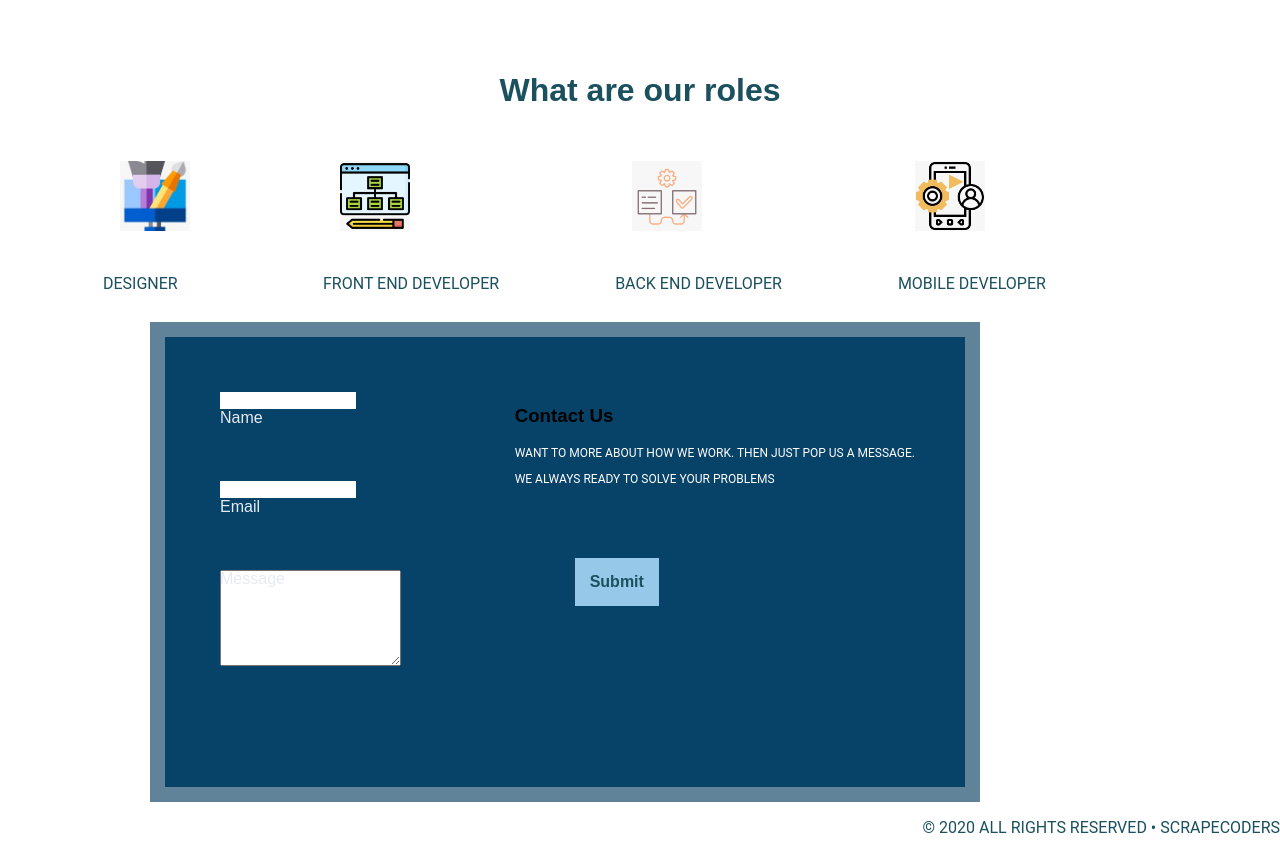
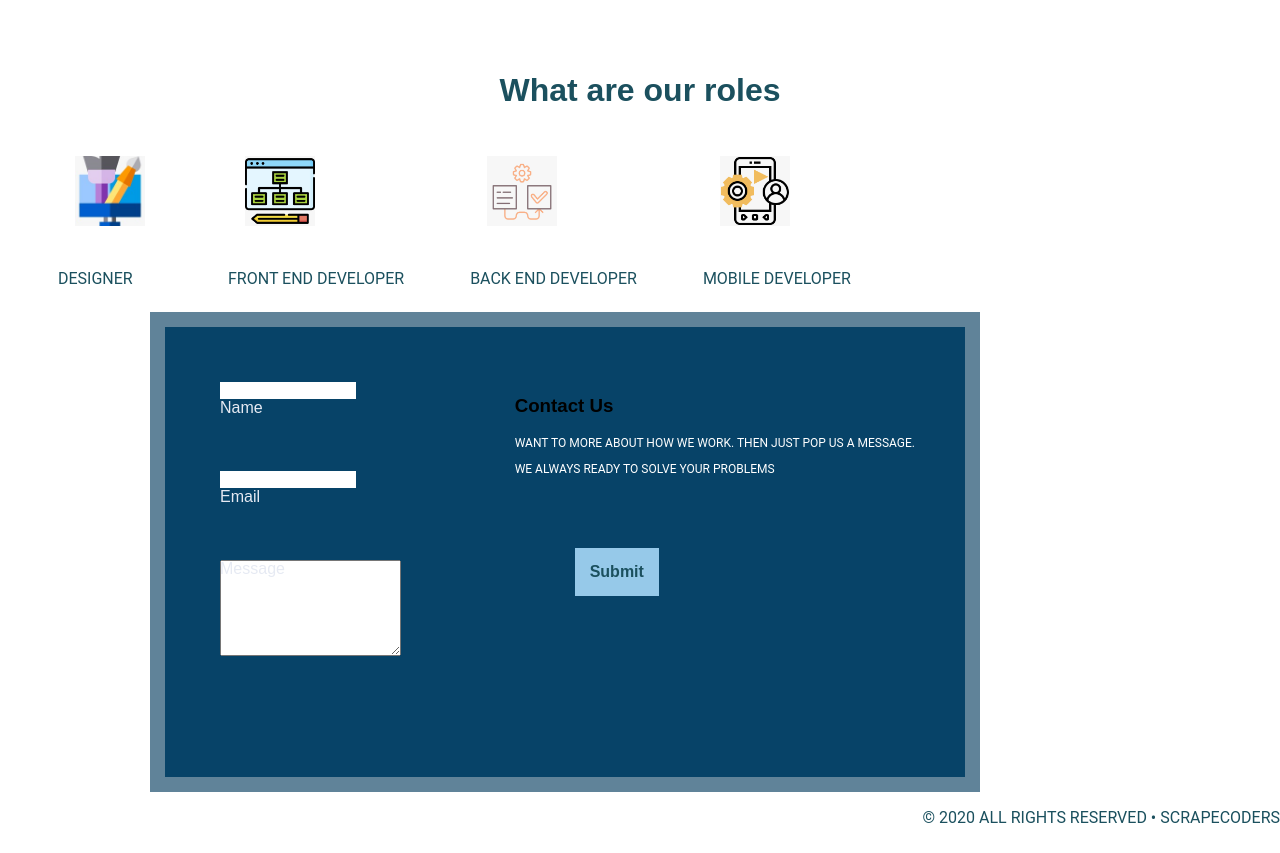
Before and after one commit to shanicegygenaar/scrapeCoders, a React (Create React App) app: page / in a window 1280 px wide. Shown: the part 1580-2433 px from the top of the page. Built offline with nearby package versions, Linux system fonts and the light colour scheme.

Commit message:
Update ContactUs.css

```diff
--- a/src/components/pages/ContactUs.css
+++ b/src/components/pages/ContactUs.css
@@ -1,16 +1,16 @@
 .images11  {
     width: 70px;
     height: 70px;
-    margin-left:90px;
+    margin-left:50px;
 }
 
 .column2  {
     float:left;
-    padding:10px;
+    padding:5px;
 }
 .column2 p{
     padding:3px;
-    margin-left: 90px;
+    margin-left: 50px;
     font-family:Roboto;
 }
 .contact {
```
